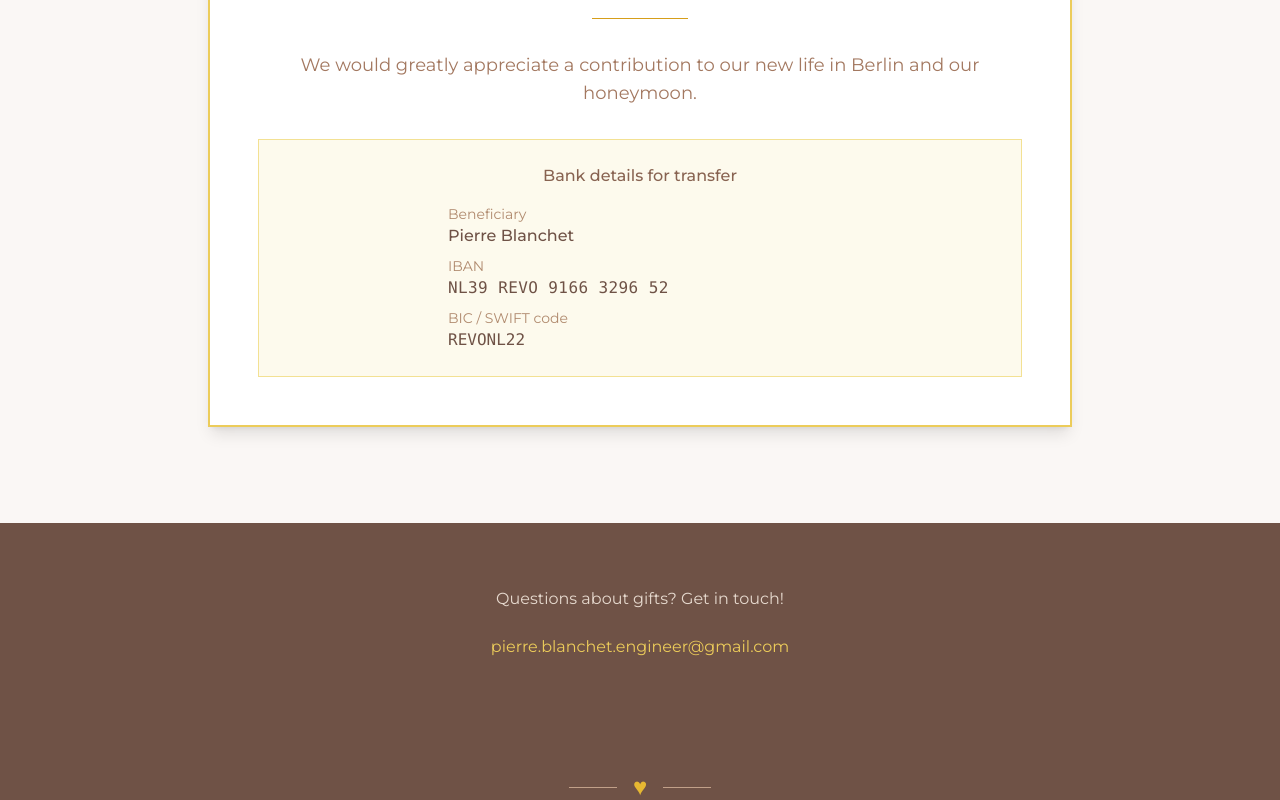
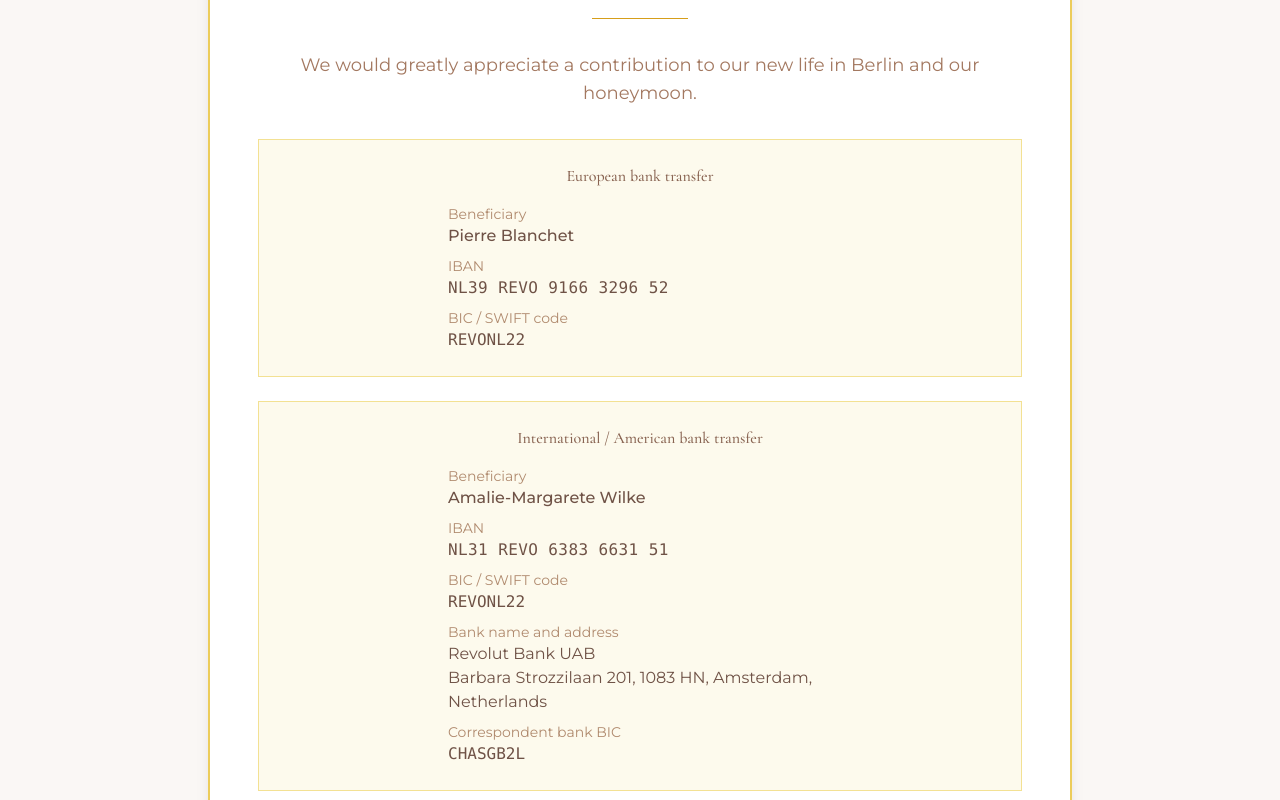
Before and after one commit to pierreeurope/wedding-website, a Next.js app: page /en/gifts in a window 1280 px wide. Shown: the part 600-1400 px from the top of the page. Built offline with nearby package versions, Linux system fonts and the light colour scheme.

Commit message:
Update gift registry bank transfer details

```diff
--- a/messages/de.json
+++ b/messages/de.json
@@ -215,10 +215,13 @@
     "monetary": {
       "title": "Hochzeitsreise-Kasse",
       "description": "Wir freuen uns sehr über einen Beitrag zu unserem neuen Leben in Berlin und zu unseren Flitterwochen.",
-      "bankDetails": "Bankdaten für Überweisung",
+      "europeanTitle": "Europäische Banküberweisung",
+      "internationalTitle": "Internationale / amerikanische Banküberweisung",
       "beneficiary": "Empfänger",
       "iban": "IBAN",
       "bic": "BIC / SWIFT-Code",
+      "bankNameAddress": "Name und Adresse der Bank",
+      "correspondentBankBic": "BIC der Korrespondenzbank",
       "cashOnSite": ""
     },
     "contact": "Fragen zu Geschenken? Melde dich!"
--- a/messages/en.json
+++ b/messages/en.json
@@ -215,10 +215,13 @@
     "monetary": {
       "title": "Honeymoon Fund",
       "description": "We would greatly appreciate a contribution to our new life in Berlin and our honeymoon.",
-      "bankDetails": "Bank details for transfer",
+      "europeanTitle": "European bank transfer",
+      "internationalTitle": "International / American bank transfer",
       "beneficiary": "Beneficiary",
       "iban": "IBAN",
       "bic": "BIC / SWIFT code",
+      "bankNameAddress": "Bank name and address",
+      "correspondentBankBic": "Correspondent bank BIC",
       "cashOnSite": ""
     },
     "contact": "Questions about gifts? Get in touch!"
--- a/messages/fr.json
+++ b/messages/fr.json
@@ -215,10 +215,13 @@
     "monetary": {
       "title": "Cagnotte lune de miel",
       "description": "Nous apprécierions beaucoup une contribution à notre nouvelle vie à Berlin et à notre lune de miel.",
-      "bankDetails": "Coordonnées bancaires pour virement",
+      "europeanTitle": "Virement bancaire européen",
+      "internationalTitle": "Virement bancaire international / américain",
       "beneficiary": "Bénéficiaire",
       "iban": "IBAN",
       "bic": "BIC / SWIFT",
+      "bankNameAddress": "Nom et adresse de la banque",
+      "correspondentBankBic": "BIC de la banque correspondante",
       "cashOnSite": ""
     },
     "contact": "Des questions sur les cadeaux ? Contactez-nous !"
--- a/src/app/[locale]/gifts/page.tsx
+++ b/src/app/[locale]/gifts/page.tsx
@@ -28,10 +28,11 @@ export default function GiftsPage() {
               {t('monetary.description')}
             </p>
 
+            <div className="space-y-6">
               <div className="bg-gold-50 p-6 border border-gold-200">
-              <p className="text-primary-700 font-medium mb-4 text-center">
-                {t('monetary.bankDetails')}
-              </p>
+                <h3 className="text-primary-700 font-medium mb-4 text-center">
+                  {t('monetary.europeanTitle')}
+                </h3>
                 <dl className="max-w-sm mx-auto text-left space-y-2 text-primary-800">
                   <div>
                     <dt className="text-primary-500 text-sm">{t('monetary.beneficiary')}</dt>
@@ -46,6 +47,35 @@ export default function GiftsPage() {
                     <dd className="font-mono">REVONL22</dd>
                   </div>
                 </dl>
+              </div>
+
+              <div className="bg-gold-50 p-6 border border-gold-200">
+                <h3 className="text-primary-700 font-medium mb-4 text-center">
+                  {t('monetary.internationalTitle')}
+                </h3>
+                <dl className="max-w-sm mx-auto text-left space-y-2 text-primary-800">
+                  <div>
+                    <dt className="text-primary-500 text-sm">{t('monetary.beneficiary')}</dt>
+                    <dd className="font-medium">Amalie-Margarete Wilke</dd>
+                  </div>
+                  <div>
+                    <dt className="text-primary-500 text-sm">{t('monetary.iban')}</dt>
+                    <dd className="font-mono tracking-wide">NL31 REVO 6383 6631 51</dd>
+                  </div>
+                  <div>
+                    <dt className="text-primary-500 text-sm">{t('monetary.bic')}</dt>
+                    <dd className="font-mono">REVONL22</dd>
+                  </div>
+                  <div>
+                    <dt className="text-primary-500 text-sm">{t('monetary.bankNameAddress')}</dt>
+                    <dd>Revolut Bank UAB<br />Barbara Strozzilaan 201, 1083 HN, Amsterdam, Netherlands</dd>
+                  </div>
+                  <div>
+                    <dt className="text-primary-500 text-sm">{t('monetary.correspondentBankBic')}</dt>
+                    <dd className="font-mono">CHASGB2L</dd>
+                  </div>
+                </dl>
+              </div>
             </div>
           </div>
         </div>
```
Lines whose indentation alone changed are shown as unchanged.
